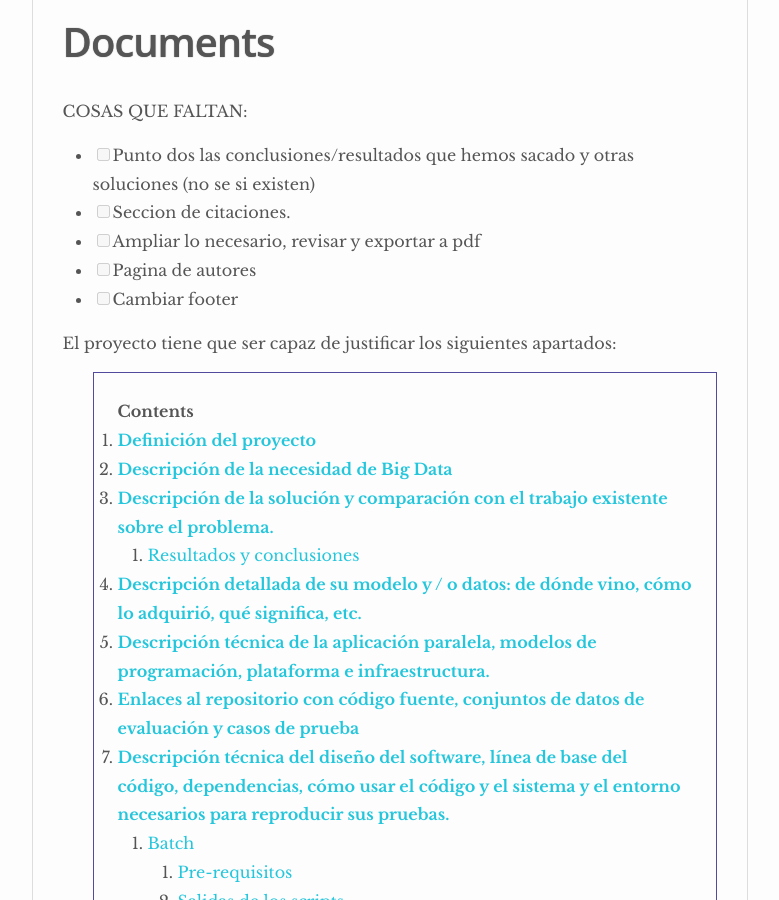
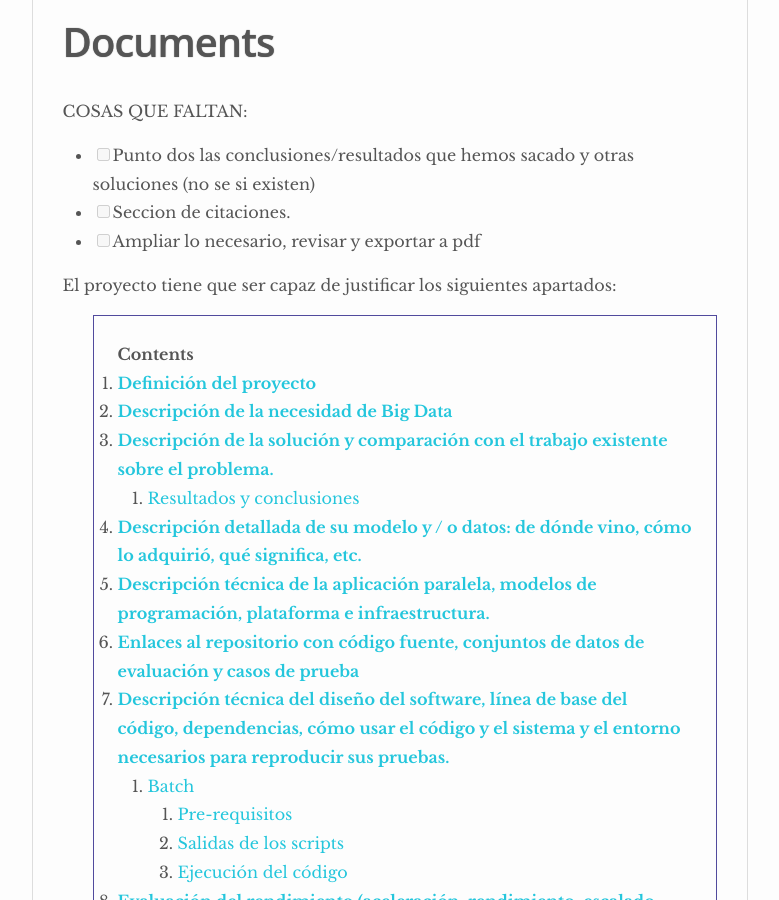
Before and after one commit to ivanfermena/Airline-Delay-Cancellation-Big-Data, a Jekyll site: the page built from _pages/documents.md, in a window 1280 px wide and 900 px high, scrolled down 351 px. Shown: the whole window, without its empty margins (250-1029 px from the left). Built offline with Jekyll 4.4.1, drawn with Linux system fonts in a browser that asks for light colours.

Commit message:
Update documents.md

```diff
--- a/_pages/documents.md
+++ b/_pages/documents.md
@@ -10,8 +10,6 @@ COSAS QUE FALTAN:
 - [ ] Punto dos las conclusiones/resultados que hemos sacado y otras soluciones (no se si existen)
 - [ ] Seccion de citaciones.
 - [ ] Ampliar lo necesario, revisar y exportar a pdf
-- [ ] Pagina de autores
-- [ ] Cambiar footer
 
 El proyecto tiene que ser capaz de justificar los siguientes apartados:
 
```
